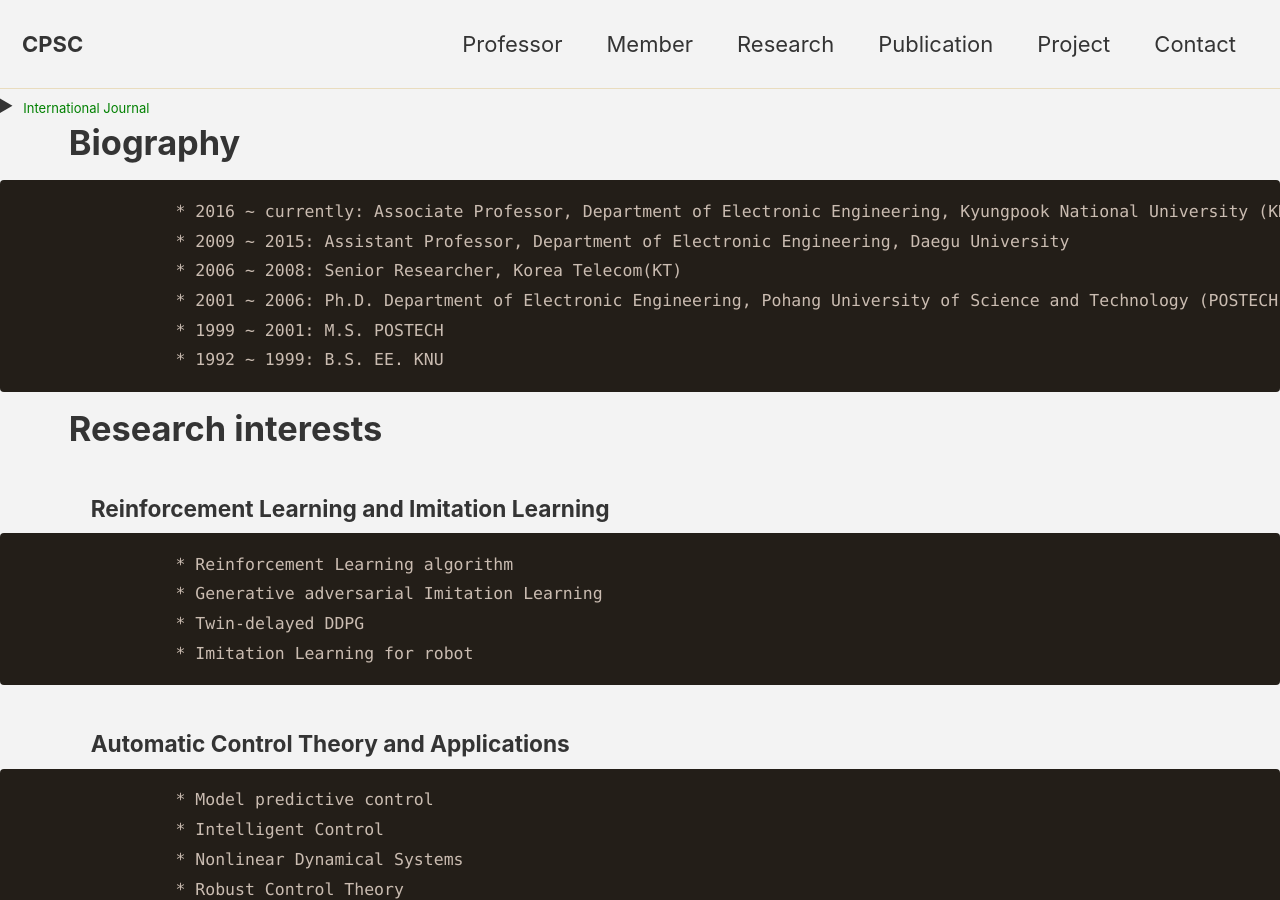
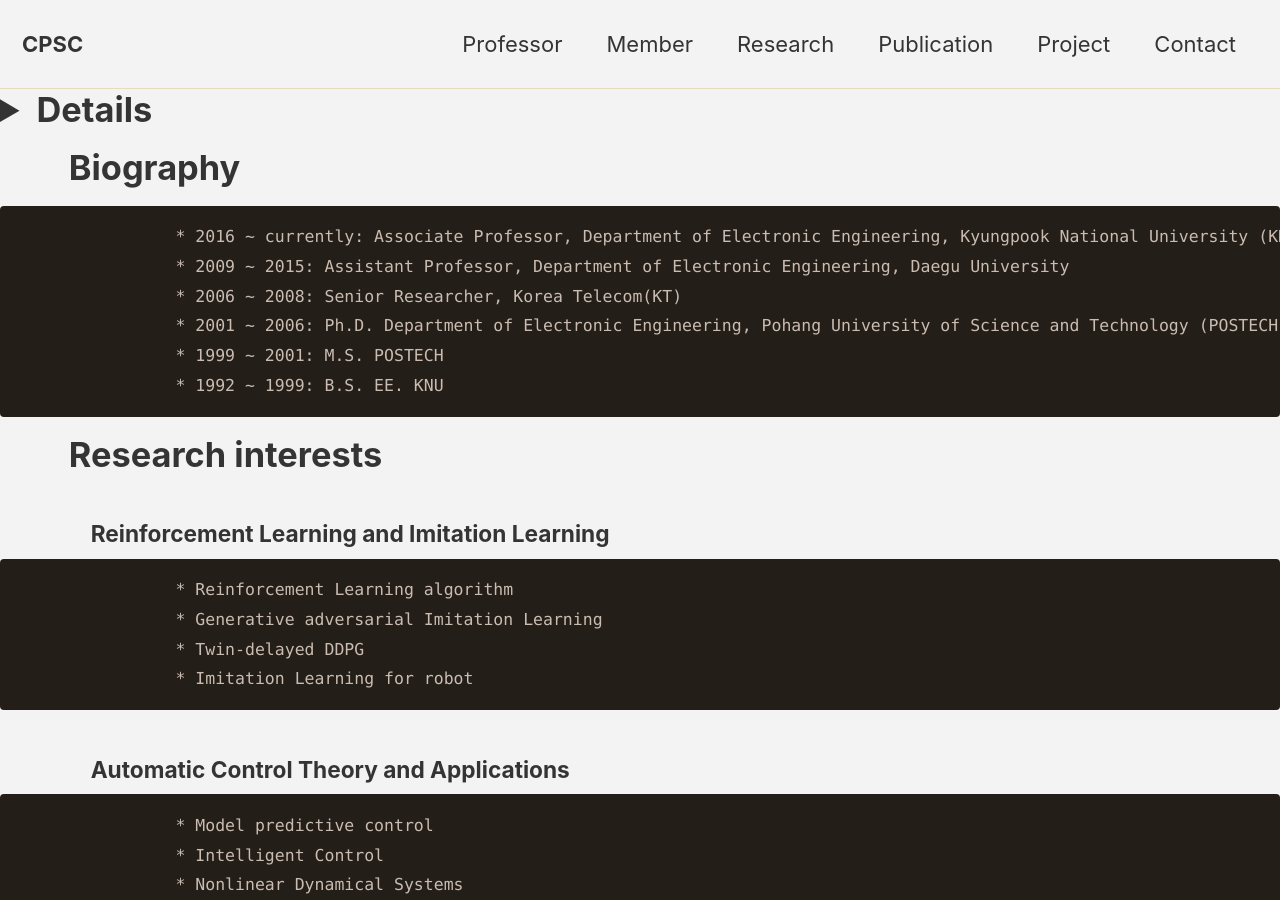
Before and after one commit to CPSC-LAB/CPSC-LAB.github.io, a Jekyll site: the page built from _pages/publications.md, in a window 1280 px wide and 900 px high. Built offline with Jekyll 4.4.1, drawn with Linux system fonts in a browser that asks for light colours; cached includes are drawn as plain includes; our own code applies the rules of GitHub Pages for plain Markdown files.

Commit message:
Update publications.md

```diff
--- a/_pages/publications.md
+++ b/_pages/publications.md
@@ -4,13 +4,7 @@ permalink: /publications_cpsc/
 classes: wide
 ---
 
-<details>
-<summary><font size="2em" color="green">
-International Journal
-</font></summary>
-<br>
-This is how you dropdown.
-</details>
+# <details><summary><font size="2em" color="green">International Journal</font></summary><br>This is how you dropdown.</details>
 
 # 　　Biography
 
```
